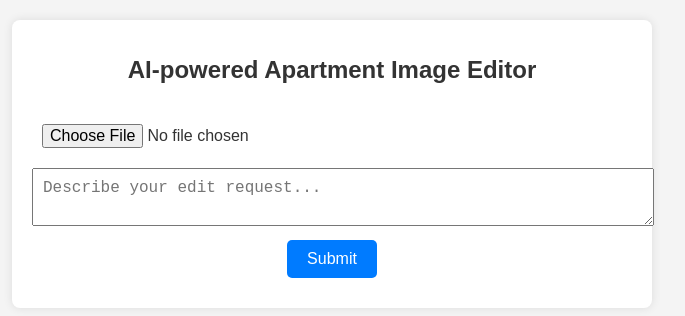
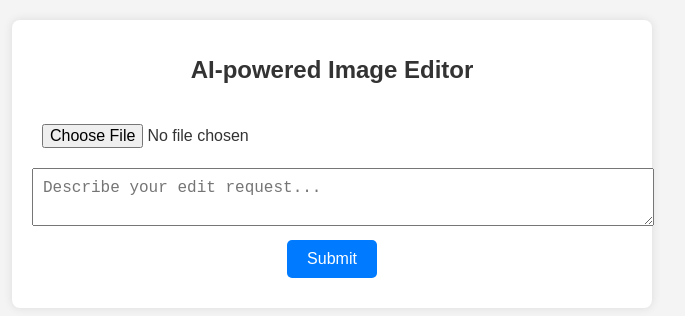
Before and after one commit to Fede1004/Fede2, a website: page public/index.html in a window 1280 px wide. Shown: the whole page, without its empty margins (308-993 px from the left). Drawn offline with Linux system fonts and the light colour scheme.

Commit message:
Update index.html

```diff
--- a/public/index.html
+++ b/public/index.html
@@ -3,15 +3,16 @@
 <head>
     <meta charset="UTF-8">
     <meta name="viewport" content="width=device-width, initial-scale=1.0">
-    <title>AI-powered Apartment Image Editor</title>
+    <title>Image Editor with AI</title>
     <link rel="stylesheet" href="styles.css">
 </head>
 <body>
     <div class="container">
-        <h1>AI-powered Apartment Image Editor</h1>
+        <h1>AI-powered Image Editor</h1>
         <input type="file" id="imageInput" accept="image/*">
         <textarea id="aiPrompt" placeholder="Describe your edit request..."></textarea>
         <button id="submit">Submit</button>
+        <div id="loader" style="display:none;">Processing...</div> <!-- Indicatore di caricamento -->
         <div id="resultImage"></div>
         <div id="errorDisplay"></div>
     </div>
```
